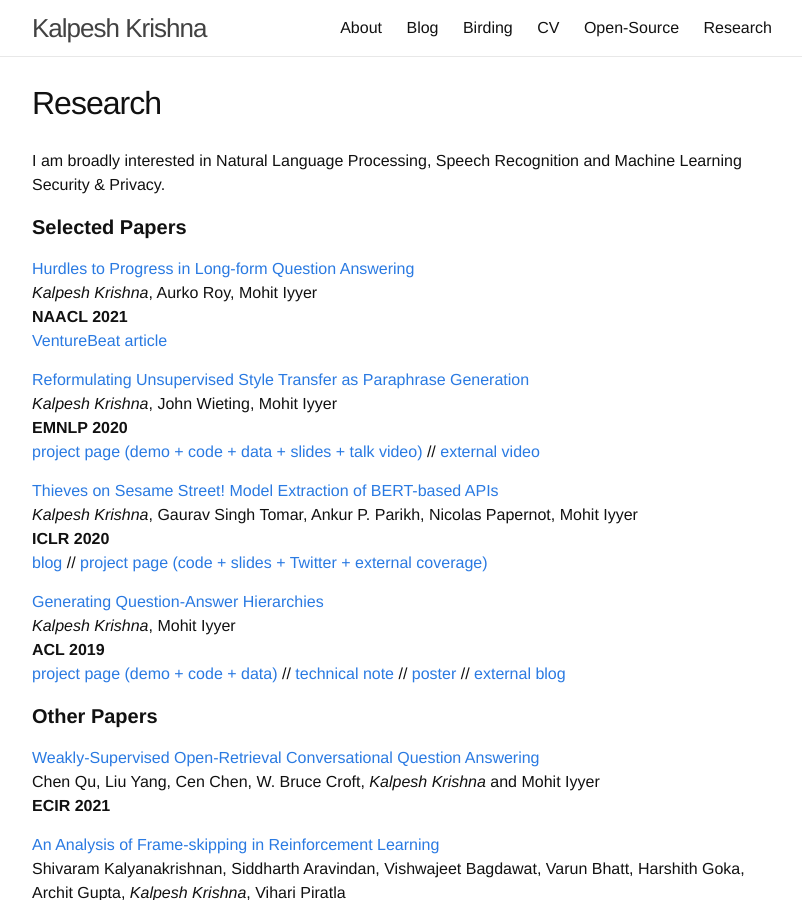
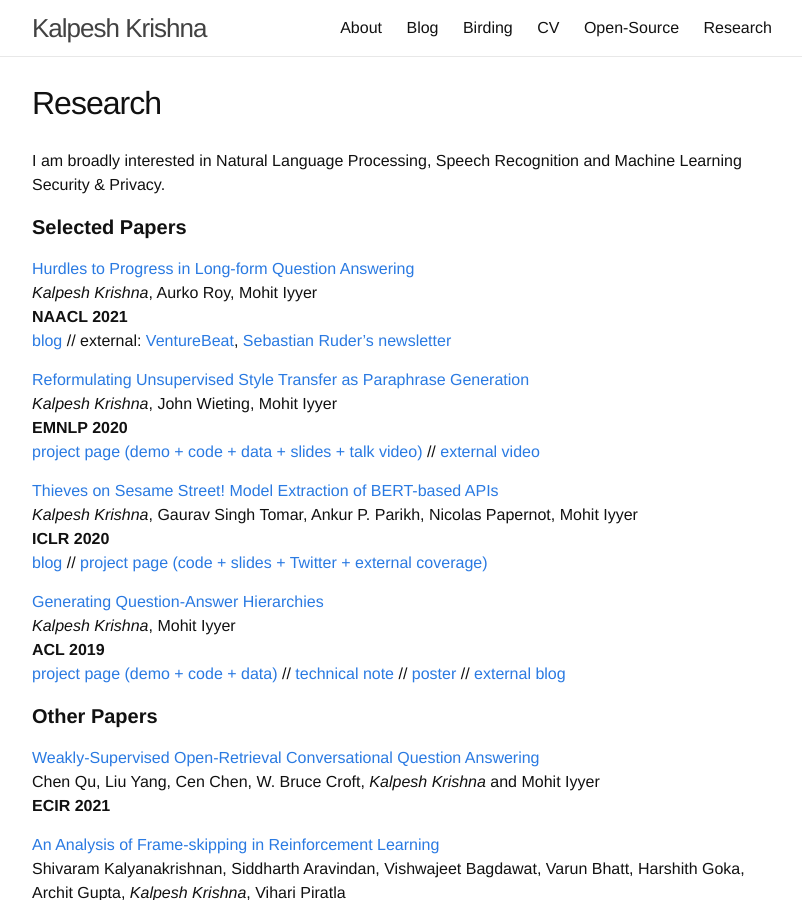
Before and after one commit to martiansideofthemoon/martiansideofthemoon.github.io, a Jekyll site: the page built from _pages/research.md, in a window 1280 px wide and 900 px high. Shown: the whole window, without its empty margins (238-1040 px from the left). Built offline with Jekyll 4.4.1, drawn with Linux system fonts in a browser that asks for light colours; comment, search, counter and statistics services are not loaded.

Commit message:
Update research.md

```diff
--- a/_pages/research.md
+++ b/_pages/research.md
@@ -10,7 +10,7 @@ I am broadly interested in Natural Language Processing, Speech Recognition and M
 [Hurdles to Progress in Long-form Question Answering](https://arxiv.org/abs/2103.06332)
 *Kalpesh Krishna*, Aurko Roy, Mohit Iyyer
 **NAACL 2021**
-[VentureBeat article](https://venturebeat.com/2021/03/17/language-models-struggle-to-answer-questions-without-paraphrasing-training-data/)
+[blog](https://ai.googleblog.com/2021/03/progress-and-challenges-in-long-form.html) // external: [VentureBeat](https://venturebeat.com/2021/03/17/language-models-struggle-to-answer-questions-without-paraphrasing-training-data/), [Sebastian Ruder's newsletter](http://newsletter.ruder.io/issues/qa-how-did-we-get-here-adapting-to-time-data-detectives-379447)
 
 [Reformulating Unsupervised Style Transfer as Paraphrase Generation](https://arxiv.org/abs/2010.05700)
 *Kalpesh Krishna*, John Wieting, Mohit Iyyer
```
